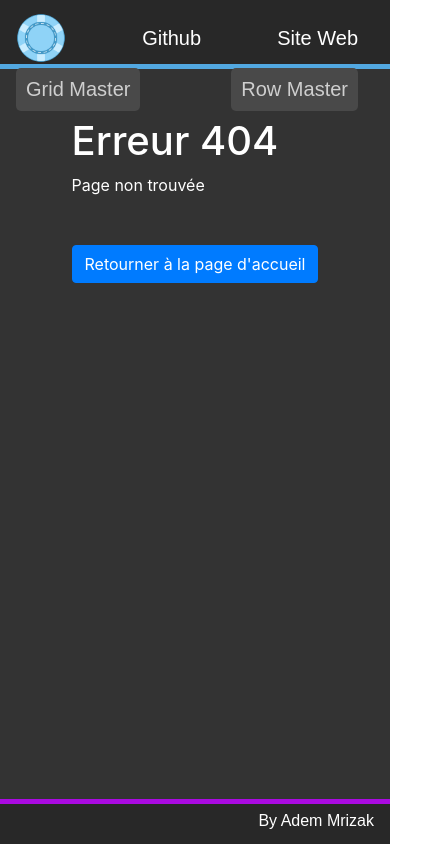
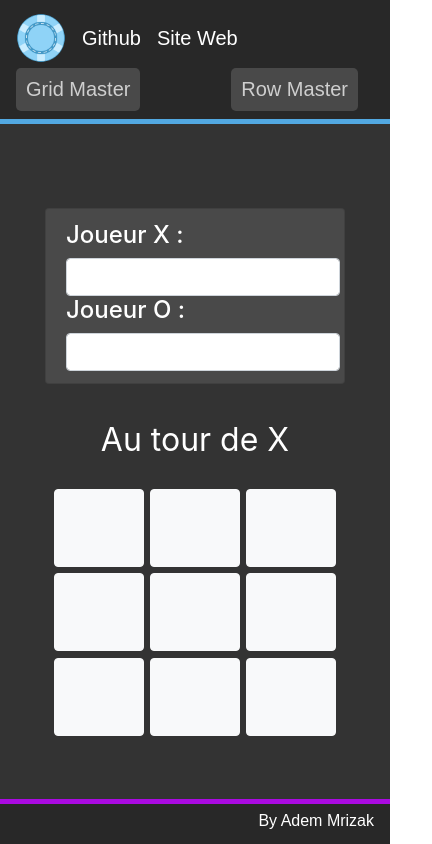
Before and after one commit to adem-m/games-master, an Angular app: page /grid-master in a window 390 px wide. Before the commit this address led to /not-found. Shown: the top 844 px of the page, 432 px wide, since content can reach past the window. Built offline with nearby package versions, Linux system fonts and the light colour scheme.

Commit message:
rowmaster responsive update

```diff
--- a/src/app/app-routing.module.ts
+++ b/src/app/app-routing.module.ts
@@ -6,8 +6,8 @@ import { NotFoundComponent } from './not-found/not-found.component';
 
 
 const routes: Routes = [
-  { path: 'gridMaster', component: MorpionComponent},
-  { path: 'rowMaster', component: GridComponent},
+  { path: 'grid-master', component: MorpionComponent},
+  { path: 'row-master', component: GridComponent},
   { path: '', component: GridComponent},
   { path: 'not-found', component: NotFoundComponent},
   { path: '**', redirectTo: 'not-found'}
--- a/src/app/app.component.html
+++ b/src/app/app.component.html
@@ -10,8 +10,9 @@
             <a class="navbar-brand" href=""><img src="assets/blueToken.png" style="width:50px;"></a>
             <a class="navbar-brand" href="https://github.com/adem-m" target="_blank">Github</a>
             <a class="navbar-brand" href="https://adem-m.github.io/website" target="_blank">Site Web</a>
-            <a class="navbar-brand gameButton" routerLink="gridMaster">Grid Master</a>
-            <a class="navbar-brand gameButton" routerLink="rowMaster">Row Master</a>
+            <div class="spacer"></div>
+            <a class="navbar-brand gameButton" routerLink="grid-master">Grid Master</a>
+            <a class="navbar-brand gameButton" routerLink="row-master">Row Master</a>
         </nav>
         <div class="topline"></div>
     </header>
--- a/src/app/app.component.scss
+++ b/src/app/app.component.scss
@@ -1,40 +1,36 @@
-.navbar
-{
+.navbar {
     background-color: rgb(40, 40, 40);
-    height: 4em;
+    height: fit-content;
 }
-.navbar-brand.gameButton
-{
+.spacer {
+    flex-grow: 1;
+}
+.navbar-brand.gameButton {
     color: rgb(207, 207, 207);
     background-color: rgb(73, 73, 73);
     padding: 0.5em;
     border-radius: 5px;
 }
-.topline
-{
+.topline {
     height: 0.3em;
     background-color: rgb(82, 168, 225);
 }
-body
-{
+body {
     color: white;
 }
-.base
-{
-    height: calc(100vh - 5.8em);
+.base {
+    min-height: calc(100vh - 5.8em);
+    height: fit-content;
     background-color: rgb(51, 51, 51);
 }
-.botline
-{
+.botline {
     height: 0.3em;
     background-color: rgb(170, 10, 225);
 }
-footer
-{
+footer {
     background-color: rgb(40, 40, 40);
 }
-footer p
-{
+footer p {
     color: white;
     text-align: right;
     height: 1.5em;
--- a/src/app/grille/grille.component.html
+++ b/src/app/grille/grille.component.html
@@ -15,8 +15,8 @@
         <button type="button" class="btn btn-light" (click)="whatSign(8)"><img src="{{ signes.get(8) }}"></button>
     </div>
     <div class="end">
-        <p *ngIf="ended">{{ endText }} <span *ngIf="ended && !draw">{{ whoWon() }} </span>!<br /><button type="button"
-                class="btn btn-info" (click)="playAgain()">Rejouer</button>
+        <p [@fade]="ended ? 'visible' : 'invisible'">{{ endText }} <span *ngIf="ended && !draw">{{ whoWon() }}
+            </span>!<br /><button type="button" class="btn btn-info" (click)="playAgain()">Rejouer</button>
         </p>
     </div>
 </body>
--- a/src/app/grille/grille.component.scss
+++ b/src/app/grille/grille.component.scss
@@ -5,7 +5,7 @@ body
     background-color: rgb(51, 51, 51);
     color: white;
     display: grid;
-    grid-template-rows: 70px 50% 40%;
+    grid-template-rows: 70px auto auto;
 }
 .btn
 {
@@ -35,7 +35,6 @@ body
     text-align: center;
     width: fit-content;
     margin: auto;
-    margin-top: 1.5em;
     font-size: 1.5em;
     grid-row-start: 3;
     grid-row-end: 4;
--- a/src/app/grille/grille.component.ts
+++ b/src/app/grille/grille.component.ts
@@ -1,9 +1,26 @@
 import { Component, OnInit, Input, Output, EventEmitter } from '@angular/core';
+import { trigger, state, style, animate, transition } from '@angular/animations';
 
 @Component({
   selector: 'app-grille',
   templateUrl: './grille.component.html',
-  styleUrls: ['./grille.component.scss']
+  styleUrls: ['./grille.component.scss'],
+  animations: [
+    trigger('fade', [
+      state('visible', style({
+        opacity: 1
+      })),
+      state('invisible', style({
+        opacity: 0
+      })),
+      transition('visible => invisible', [
+        animate('0.3s')
+      ]),
+      transition('invisible => visible', [
+        animate('0.3s')
+      ]),
+    ])
+  ]
 })
 export class GrilleComponent implements OnInit {
 
@@ -74,7 +91,7 @@ export class GrilleComponent implements OnInit {
       this.endText = 'Bien joué ';
       if (this.signes.get(this.lastIndex) === 'assets/img/oIcon.png') {
         this.oScore++;
-      } else if (this.signes.get(this.lastIndex) === 'assets/img/xIcon.png'){
+      } else if (this.signes.get(this.lastIndex) === 'assets/img/xIcon.png') {
         this.xScore++;
       }
       this.sendScores();
--- a/src/app/morpion/morpion.component.scss
+++ b/src/app/morpion/morpion.component.scss
@@ -1,30 +1,31 @@
-body
-{
-    padding-top: 4em;
-    display: grid;
+body {
+    padding-top: 10vh;
+    padding-bottom: 4em;
     background-color: rgb(51, 51, 51);
     color: white;
 }
-.game
-{
-    display: grid;
-    grid-template-columns: 35% 30% 35%;
+.game {
+    display: flex;
+    justify-content: space-evenly;
+    flex-wrap: wrap;
+    // display: grid;
+    // grid-template-columns: 35% 30% 35%;
 }
-app-name-choice
-{
-    padding-top: 8em;
-    grid-column-start: 1;
-    grid-column-end: 2;
-    width: 70%;
+app-name-choice {
+    // padding-top: 8em;
+    // grid-column-start: 1;
+    // grid-column-end: 2;
+    max-width: 300px;
+    margin: auto;
 }
-app-grille
-{
-    grid-column-start: 2;
-    grid-column-end: 3;
+app-grille {
+    // grid-column-start: 2;
+    // grid-column-end: 3;
+    margin: auto;
 }
-app-score
-{
-    padding-top: 8em;
-    grid-column-start: 3;
-    grid-column-end: 4;
+app-score {
+    // padding-top: 8em;
+    // grid-column-start: 3;
+    // grid-column-end: 4;
+    margin: auto;
 }
--- a/src/app/name-choice/name-choice.component.scss
+++ b/src/app/name-choice/name-choice.component.scss
@@ -1,8 +1,6 @@
-li
-{
+li {
     background-color: rgb(73, 73, 73);
 }
-.form-control
-{
+.form-control {
     width: fit-content;
 }
```
Also changed, not shown: 6 other files (tests, documents, lock files or other folders).
